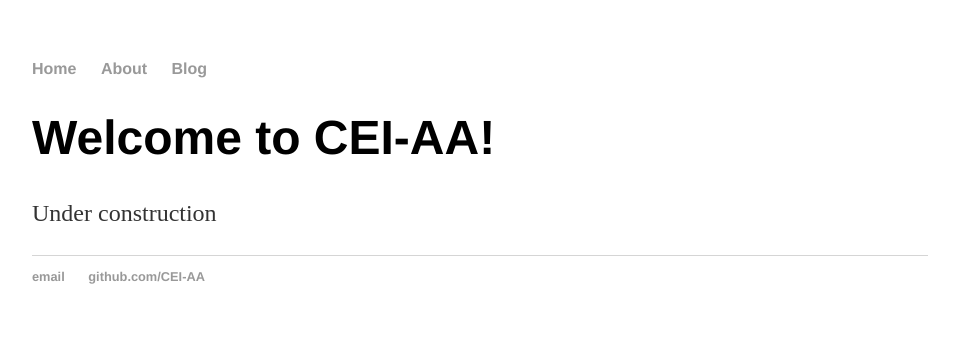
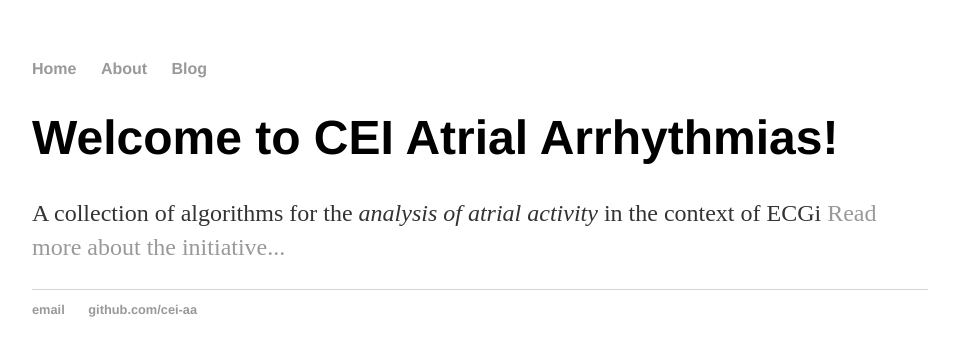
Before and after one commit to CEI-AA/cei-aa.github.io, a Jekyll site: the page built from index.html, in a window 1280 px wide. Shown: the top 356 px of the page, without its empty margins (160-1119 px from the left). Built offline with Jekyll 4.4.1, drawn with Linux system fonts in a browser that asks for light colours.

Commit message:
Update index.html

```diff
--- a/index.html
+++ b/index.html
@@ -1,29 +1,8 @@
-<!DOCTYPE html>
-<html>
-	<head>
-		<title>CEI Atrial Arrhythmias Working Group</title>
-		<!-- link to main stylesheet -->
-		<link rel="stylesheet" type="text/css" href="/css/main.css">
-	</head>
-	<body>
-		<nav>
-    		<ul>
-        		<li><a href="/">Home</a></li>
-	        	<li><a href="/about">About</a></li>
-        		<li><a href="/blog">Blog</a></li>
-    		</ul>
-		</nav>
-		<div class="container">
-    		<div class="blurb">
-        		<h1>Welcome to CEI-AA!</h1>
-				<p>Under construction</a></p>
-    		</div><!-- /.blurb -->
-		</div><!-- /.container -->
-		<footer>
-    		<ul>
-        		<li><a href="mailto:ceiatrialarhhythmias@gmail.com">email</a></li>
-        		<li><a href="https://github.com/CEI-AA">github.com/CEI-AA</a></li>
-			</ul>
-		</footer>
-	</body>
-</html>
+---
+layout: default
+title: CEI-AA
+---
+<div class="blurb">
+	<h1>Welcome to CEI Atrial Arrhythmias!</h1>
+	<p>A collection of algorithms for the <em>analysis of atrial activity</em> in the context of ECGi <a href="/about">Read more about the initiative...</a></p>
+</div><!-- /.blurb -->
```
